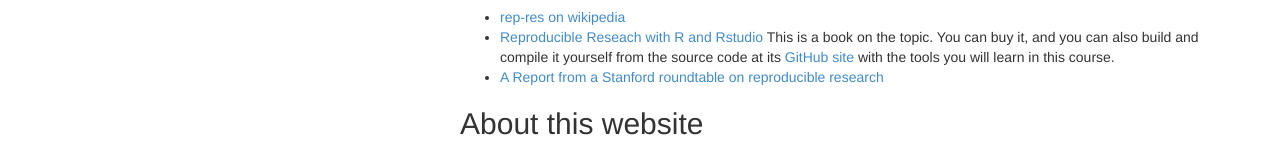
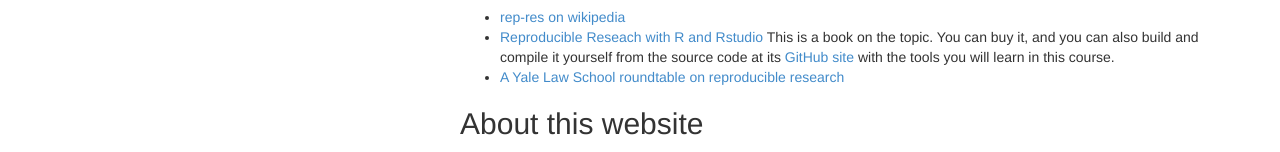
Before and after one commit to eriqande/rep-res-web, a plain HTML site: page index.html in a window 1280 px wide. Shown: the part 982-1134 px from the top of the page. Drawn offline with nearby package versions, Linux system fonts and the light colour scheme; some packages are replaced by stand-ins of ours.

Commit message:
fixed link

```diff
--- a/index.html
+++ b/index.html
@@ -104,7 +104,7 @@
 <ul>
 <li><a href="http://en.wikipedia.org/wiki/Reproducibility#Reproducible_research">rep-res on wikipedia</a></li>
 <li><a href="http://www.amazon.com/Reproducible-Research-RStudio-Chapman-Series/dp/1466572841">Reproducible Reseach with R and Rstudio</a> This is a book on the topic. You can buy it, and you can also build and compile it yourself from the source code at its <a href="https://github.com/christophergandrud/Rep-Res-Book">GitHub site</a> with the tools you will learn in this course.</li>
-<li><a href="https://www.google.co.uk/url?sa=t&amp;rct=j&amp;q=&amp;esrc=s&amp;source=web&amp;cd=6&amp;ved=0CEYQFjAF&amp;url=https%3A%2F%2%20Fweb.stanford.edu%2F~vcs%2Fpapers%2FRoundtableDeclaration2010.pdf&amp;ei=6oYmVP6uH4braM_SgagL&amp;usg=AFQjCNHF35X1DJUKjc3M3FzFhLGTA7JlLg&amp;bvm=bv.76247554,d.d2s">A Report from a Stanford roundtable on reproducible research</a></li>
+<li><a href="https://web.stanford.edu/~vcs/papers/RoundtableDeclaration2010.pdf">A Yale Law School roundtable on reproducible research</a></li>
 </ul>
 <h2 id="welcome-about-site">About this website</h2>
 <p>Nearly all of the content for this website was authored using <a href="http://rmarkdown.rstudio.com/">Rmarkdown</a>. It was then rendered to html using <a href="http://yihui.name/knitr/">knitr</a> wrapped in a <a href="http://jekyllrb.com/">jekyll</a> plugin written by Hadley Wickham. The lecture notes appear in outline format and also in slide format. The slide format was rendered using the <code>slidy_presentation</code> format of the <code>render</code> function from the <code>rmarkdown</code> package. I build the site locally, and then push it up to <a href="http://github.com">GitHub</a> where it is hosted for free.</p>
```
Also changed, not shown: 2 other files.
